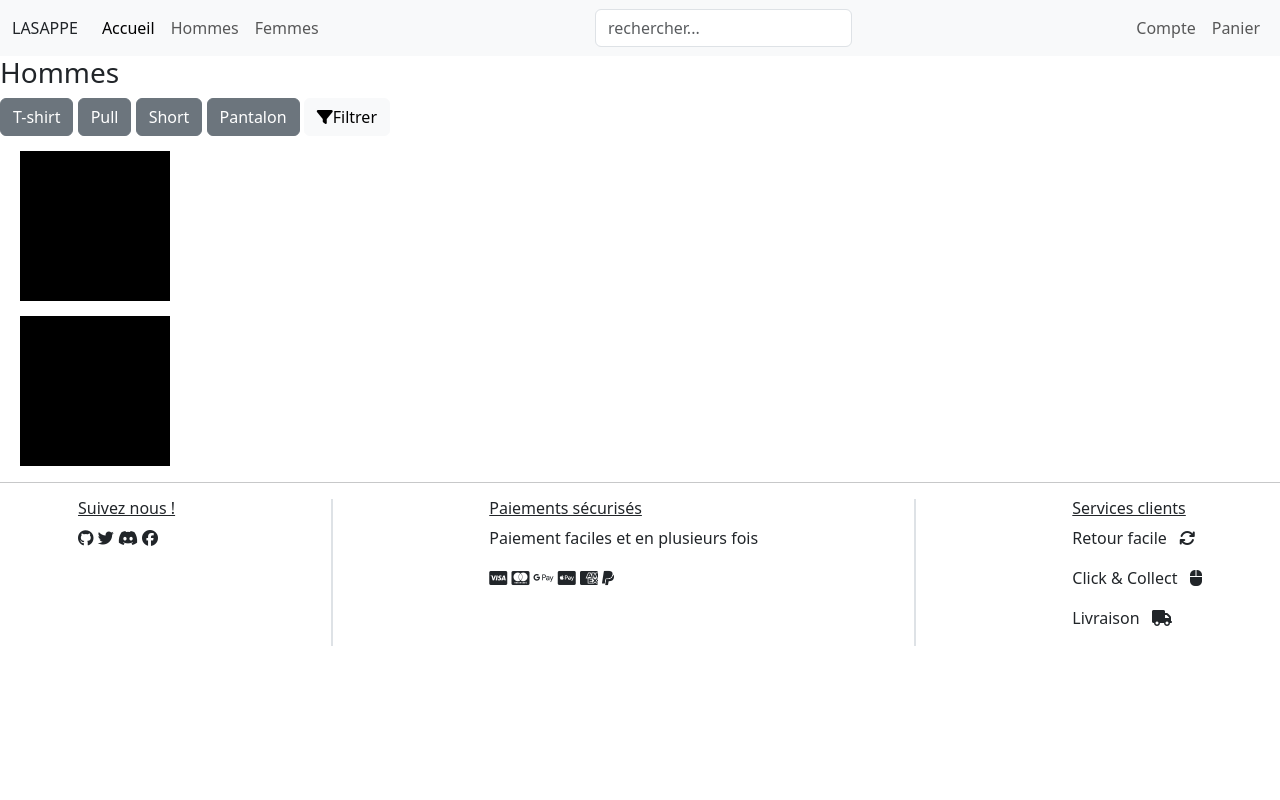
After one commit to leopold-gauthier/Boutique-en-ligne, a PHP site: page /hommes.php in a window 1280 px wide. The commit adds this page. Run offline with PHP 8.4, Linux system fonts and the light colour scheme; some libraries are stand-ins or nearby versions.

Commit message:
commit footer_inc.php

```diff
--- /dev/null
+++ b/hommes.php
@@ -0,0 +1,34 @@
+<?php
+include_once('./include/nav_inc.php');
+include_once('./include/head_inc.php');
+?>
+
+<!DOCTYPE html>
+<html lang="en">
+<head>
+    <meta charset="UTF-8">
+    <meta http-equiv="X-UA-Compatible" content="IE=edge">
+    <meta name="viewport" content="width=device-width, initial-scale=1.0">
+<link rel="stylesheet" href="./style/style.css">
+    <title>Hommes</title>
+</head>
+<body>
+
+    <main>
+        <div class="manbtn">
+            <h3>Hommes</h3>
+            <button type="button" class="btn btn-secondary">T-shirt</button>
+            <button type="button" class="btn btn-secondary">Pull</button>
+            <button type="button" class="btn btn-secondary">Short</button>
+            <button type="button" class="btn btn-secondary">Pantalon</button>
+            <button type="button" class="btn btn-light"><i class="fa-solid fa-filter"></i>Filtrer</button>
+        </div>
+        <div class="manpct_t"></div>
+        <div class="manpct_b"></div>
+    </main>
+    <footer>
+        <?php include_once('./include/footer_inc.php') ?>
+    </footer>
+
+</body>
+</html>
--- /dev/null
+++ b/include/footer_inc.php
@@ -0,0 +1,34 @@
+<hr>
+<div id="footer">
+    <div id="f_block1">
+        <h6>Suivez nous !</h6>
+        <div id="icon_block1">
+            <i class="fa-brands fa-github"></i>
+            <i class="fa-brands fa-twitter"></i>
+            <i class="fa-brands fa-discord"></i>
+            <i class="fa-brands fa-facebook"></i>
+        </div>
+    </div>
+    <div class="border"></div>
+    <div id="f_block2">
+        <h6>Paiements sécurisés</h6>
+        <p>Paiement faciles et en plusieurs fois</p>
+        <div id="icon_block2">
+            <i class="fa-brands fa-cc-visa"></i>
+            <i class="fa-brands fa-cc-mastercard"></i>
+            <i class="fa-brands fa-google-pay"></i>
+            <i class="fa-brands fa-cc-apple-pay"></i>
+            <i class="fa-brands fa-cc-amex"></i>
+            <i class="fa-brands fa-paypal"></i>
+        </div>
+    </div>
+    <div class="border"></div>
+    <div id="f_block3">
+        <h6>Services clients</h6>
+        <div id="icon_block3">
+            <p>Retour facile &nbsp; <i class="fa-solid fa-arrows-rotate"></i></p>
+            <p>Click & Collect &nbsp; <i class="fa-solid fa-computer-mouse"></i></p>
+            <p>Livraison &nbsp; <i class="fa-solid fa-truck"></i></p>
+        </div>
+    </div>
+</div>
--- a/style/style.css
+++ b/style/style.css
@@ -1,3 +1,4 @@
+/*///////////////////block test///////////////*/
 .manpct_t{
     width: 150px;
     height: 150px;
@@ -10,3 +11,17 @@
     background-color: black;
     margin:15px 20px;
 }
+/*///////////////////block test///////////////*/
+
+/*////////////////footer///////////////////*/
+#footer{
+    display: flex;
+    justify-content: space-around;
+}
+h6{
+    text-decoration: underline;
+}
+.border{
+    border: solid 1px;
+    border: solid 1px;
+}
```
